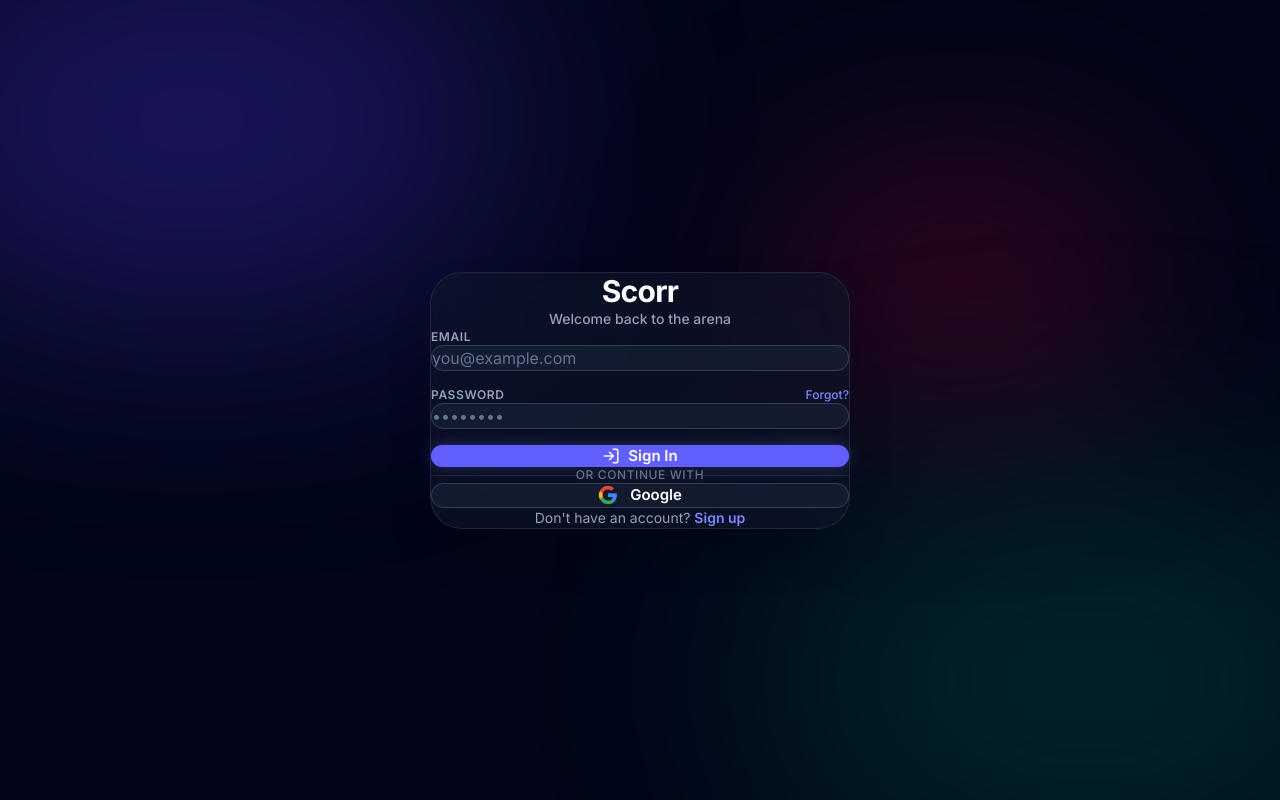
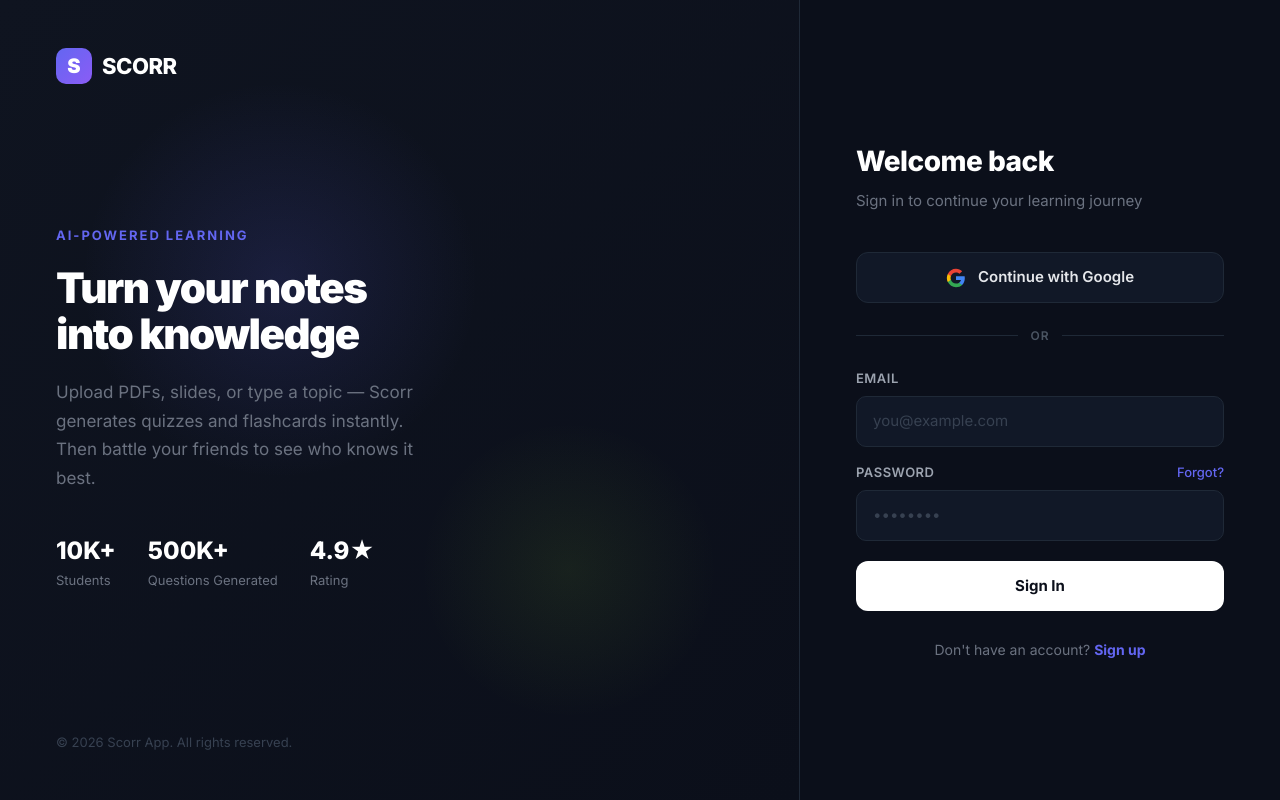
Before and after one commit to shashianand25/Scorr, a Next.js app in the folder web/: page /login in a window 1280 px wide. Built offline with nearby package versions, Linux system fonts and the light colour scheme; no server answers.

Commit message:
fix: Rename site to Scorr and redesign login page

```diff
--- a/web/src/app/layout.tsx
+++ b/web/src/app/layout.tsx
@@ -20,8 +20,8 @@ const inter = Inter({
 });
 
 export const metadata: Metadata = {
-  title: "Recall — Battle Arena",
-  description: "Challenge friends to real-time quiz battles on Recall",
+  title: "Scorr — AI-Powered Quizzes & Flashcards",
+  description: "Turn your notes, PDFs, and slides into AI-generated quizzes and flashcards. Study smarter and ace your exams with Scorr.",
 };
 
 export default function RootLayout({
--- a/web/src/app/login/page.tsx
+++ b/web/src/app/login/page.tsx
@@ -4,7 +4,6 @@ import { useState, useEffect } from "react";
 import { useRouter } from "next/navigation";
 import { signInWithEmail, signUpWithEmail, signInWithGoogle } from "@/lib/firebase";
 import { useAuthStore } from "@/store/auth";
-import { LogIn, UserPlus } from "lucide-react";
 import Link from "next/link";
 
 export default function LoginPage() {
@@ -19,23 +18,20 @@ export default function LoginPage() {
   const router = useRouter();
 
   useEffect(() => {
-    if (!loading && user) {
-      router.push("/dashboard");
-    }
+    if (!loading && user) router.push("/dashboard");
   }, [user, loading, router]);
 
   const handleSubmit = async (e: React.FormEvent) => {
     e.preventDefault();
     setError(null);
     setIsLoading(true);
-
     try {
       if (isLogin) {
-        const { user: signedInUser, error: signInError } = await signInWithEmail(email, password);
-        if (signInError) setError(signInError);
+        const { error: err } = await signInWithEmail(email, password);
+        if (err) setError(err);
       } else {
-        const { user: signedUpUser, error: signUpError } = await signUpWithEmail(email, password, name);
-        if (signUpError) setError(signUpError);
+        const { error: err } = await signUpWithEmail(email, password, name);
+        if (err) setError(err);
       }
     } catch (err: any) {
       setError(err.message || "An unexpected error occurred.");
@@ -44,123 +40,254 @@ export default function LoginPage() {
     }
   };
 
-  const handleGoogleSignIn = async () => {
+  const handleGoogle = async () => {
     setError(null);
     setIsLoading(true);
-    try {
-      await signInWithGoogle();
-    } catch (err: any) {
-      setError(err.message || "Google Sign-In Failed");
-    } finally {
-      setIsLoading(false);
-    }
+    try { await signInWithGoogle(); }
+    catch (err: any) { setError(err.message || "Google Sign-In failed."); }
+    finally { setIsLoading(false); }
   };
 
-  if (loading) return null; // Or a beautiful loading spinner
+  if (loading) return null;
 
   return (
-    <div className="relative min-h-screen flex items-center justify-center p-6 overflow-hidden bg-slate-950">
-      {/* Animated Background Orbs */}
-      <div className="absolute top-[-10%] left-[-10%] w-[50%] h-[50%] rounded-full bg-indigo-600/30 blur-[120px] pointer-events-none" />
-      <div className="absolute bottom-[-10%] right-[-10%] w-[50%] h-[50%] rounded-full bg-emerald-600/20 blur-[120px] pointer-events-none" />
-      <div className="absolute top-[20%] right-[10%] w-[30%] h-[30%] rounded-full bg-rose-600/20 blur-[100px] pointer-events-none" />
+    <div style={{
+      minHeight: "100vh",
+      background: "#0b0f1a",
+      display: "flex",
+      fontFamily: "'Inter', -apple-system, sans-serif",
+    }}>
+      {/* ── Left panel — branding ── */}
+      <div style={{
+        flex: 1,
+        display: "flex",
+        flexDirection: "column",
+        justifyContent: "space-between",
+        padding: "48px 56px",
+        background: "linear-gradient(135deg, #0f1420 0%, #0b0f1a 100%)",
+        borderRight: "1px solid #1f2937",
+        position: "relative",
+        overflow: "hidden",
+      }}>
+        {/* Background glow orbs */}
+        <div style={{
+          position: "absolute", top: "10%", left: "10%",
+          width: 400, height: 400, borderRadius: "50%",
+          background: "radial-gradient(circle, rgba(99,102,241,0.15) 0%, transparent 70%)",
+          pointerEvents: "none",
+        }} />
+        <div style={{
+          position: "absolute", bottom: "10%", right: "10%",
+          width: 300, height: 300, borderRadius: "50%",
+          background: "radial-gradient(circle, rgba(163,230,53,0.08) 0%, transparent 70%)",
+          pointerEvents: "none",
+        }} />
 
-      <div className="relative z-10 w-full max-w-[420px] bg-slate-900/60 backdrop-blur-xl border border-slate-700/50 rounded-[32px] p-8 shadow-2xl">
-        <div className="text-center mb-8">
-          <Link href="/" className="inline-block text-3xl font-bold text-white mb-2 tracking-tight">
-            Scorr
-          </Link>
-          <p className="text-slate-400 text-sm font-medium">
-            {isLogin ? "Welcome back to the arena" : "Join the ultimate quiz platform"}
+        {/* Logo */}
+        <Link href="/" style={{ textDecoration: "none", display: "flex", alignItems: "center", gap: 10 }}>
+          <div style={{
+            width: 36, height: 36, borderRadius: 10,
+            background: "linear-gradient(135deg, #6366f1, #8b5cf6)",
+            display: "flex", alignItems: "center", justifyContent: "center",
+          }}>
+            <span style={{ color: "#fff", fontWeight: 900, fontSize: 20 }}>S</span>
+          </div>
+          <span style={{ color: "#fff", fontWeight: 800, fontSize: 22, letterSpacing: "-0.5px" }}>SCORR</span>
+        </Link>
+
+        {/* Center quote */}
+        <div style={{ position: "relative", zIndex: 1 }}>
+          <div style={{ fontSize: 13, color: "#6366f1", fontWeight: 700, letterSpacing: "2px", textTransform: "uppercase", marginBottom: 20 }}>
+            AI-Powered Learning
+          </div>
+          <h2 style={{
+            fontSize: 42, fontWeight: 900, color: "#fff", lineHeight: 1.1,
+            letterSpacing: "-1.5px", marginBottom: 20,
+          }}>
+            Turn your notes<br />into knowledge
+          </h2>
+          <p style={{ fontSize: 17, color: "#6b7280", lineHeight: 1.7, maxWidth: 380 }}>
+            Upload PDFs, slides, or type a topic — Scorr generates quizzes and flashcards instantly. Then battle your friends to see who knows it best.
+          </p>
+
+          {/* Stats row */}
+          <div style={{ display: "flex", gap: 32, marginTop: 40 }}>
+            {[
+              { val: "10K+", label: "Students" },
+              { val: "500K+", label: "Questions Generated" },
+              { val: "4.9★", label: "Rating" },
+            ].map((s) => (
+              <div key={s.label}>
+                <div style={{ fontSize: 24, fontWeight: 800, color: "#fff" }}>{s.val}</div>
+                <div style={{ fontSize: 13, color: "#6b7280", marginTop: 2 }}>{s.label}</div>
+              </div>
+            ))}
+          </div>
+        </div>
+
+        {/* Bottom note */}
+        <p style={{ fontSize: 13, color: "#374151" }}>
+          © {new Date().getFullYear()} Scorr App. All rights reserved.
+        </p>
+      </div>
+
+      {/* ── Right panel — form ── */}
+      <div style={{
+        width: 480,
+        display: "flex",
+        flexDirection: "column",
+        justifyContent: "center",
+        padding: "48px 56px",
+        background: "#0b0f1a",
+      }}>
+        <div style={{ marginBottom: 40 }}>
+          <h1 style={{ fontSize: 28, fontWeight: 800, color: "#fff", marginBottom: 8, letterSpacing: "-0.5px" }}>
+            {isLogin ? "Welcome back" : "Create your account"}
+          </h1>
+          <p style={{ fontSize: 15, color: "#6b7280" }}>
+            {isLogin ? "Sign in to continue your learning journey" : "Start generating quizzes in seconds"}
           </p>
         </div>
 
+        {/* Error */}
         {error && (
-          <div className="bg-red-500/10 border border-red-500/20 text-red-400 p-3 rounded-xl mb-6 text-sm text-center">
-            {error}
-          </div>
+          <div style={{
+            background: "rgba(239,68,68,0.08)", border: "1px solid rgba(239,68,68,0.25)",
+            borderRadius: 10, padding: "12px 16px", marginBottom: 24,
+            fontSize: 14, color: "#f87171",
+          }}>{error}</div>
         )}
 
-        <form onSubmit={handleSubmit} className="flex flex-col gap-4 mb-6">
+        {/* Google button */}
+        <button
+          onClick={handleGoogle}
+          disabled={isLoading}
+          style={{
+            width: "100%", background: "#111827", border: "1px solid #1f2937",
+            borderRadius: 12, padding: "13px 20px", marginBottom: 24,
+            display: "flex", alignItems: "center", justifyContent: "center", gap: 12,
+            color: "#e5e7eb", fontSize: 15, fontWeight: 600, cursor: "pointer",
+            transition: "border-color 0.2s",
+          }}
+          onMouseEnter={(e) => (e.currentTarget.style.borderColor = "#374151")}
+          onMouseLeave={(e) => (e.currentTarget.style.borderColor = "#1f2937")}
+        >
+          <svg width="20" height="20" viewBox="0 0 24 24">
+            <path d="M22.56 12.25c0-.78-.07-1.53-.2-2.25H12v4.26h5.92c-.26 1.37-1.04 2.53-2.21 3.31v2.77h3.57c2.08-1.92 3.28-4.74 3.28-8.09z" fill="#4285F4"/>
+            <path d="M12 23c2.97 0 5.46-.98 7.28-2.66l-3.57-2.77c-.98.66-2.23 1.06-3.71 1.06-2.86 0-5.29-1.93-6.16-4.53H2.18v2.84C3.99 20.53 7.7 23 12 23z" fill="#34A853"/>
+            <path d="M5.84 14.09c-.22-.66-.35-1.36-.35-2.09s.13-1.43.35-2.09V7.07H2.18C1.43 8.55 1 10.22 1 12s.43 3.45 1.18 4.93l2.85-2.22.81-.62z" fill="#FBBC05"/>
+            <path d="M12 5.38c1.62 0 3.06.56 4.21 1.64l3.15-3.15C17.45 2.09 14.97 1 12 1 7.7 1 3.99 3.47 2.18 7.07l3.66 2.84c.87-2.6 3.3-4.53 6.16-4.53z" fill="#EA4335"/>
+          </svg>
+          Continue with Google
+        </button>
+
+        {/* Divider */}
+        <div style={{ display: "flex", alignItems: "center", gap: 12, marginBottom: 24 }}>
+          <div style={{ flex: 1, height: 1, background: "#1f2937" }} />
+          <span style={{ fontSize: 12, color: "#4b5563", fontWeight: 600, textTransform: "uppercase", letterSpacing: "1px" }}>or</span>
+          <div style={{ flex: 1, height: 1, background: "#1f2937" }} />
+        </div>
+
+        {/* Form */}
+        <form onSubmit={handleSubmit} style={{ display: "flex", flexDirection: "column", gap: 16 }}>
           {!isLogin && (
             <div>
-              <label className="block text-xs font-semibold text-slate-400 uppercase tracking-wider mb-2 ml-1">Name</label>
+              <label style={{ display: "block", fontSize: 13, fontWeight: 600, color: "#9ca3af", marginBottom: 8, textTransform: "uppercase", letterSpacing: "0.5px" }}>Full Name</label>
               <input
                 type="text"
                 value={name}
                 onChange={(e) => setName(e.target.value)}
-                className="w-full bg-slate-800/50 border border-slate-700 text-white rounded-xl px-4 py-3 focus:outline-none focus:ring-2 focus:ring-indigo-500 transition-all placeholder:text-slate-500"
                 placeholder="John Doe"
                 required={!isLogin}
+                style={{
+                  width: "100%", background: "#111827", border: "1px solid #1f2937",
+                  borderRadius: 10, padding: "13px 16px", fontSize: 15, color: "#fff",
+                  outline: "none", boxSizing: "border-box",
+                  fontFamily: "inherit",
+                }}
+                onFocus={(e) => (e.currentTarget.style.borderColor = "#6366f1")}
+                onBlur={(e) => (e.currentTarget.style.borderColor = "#1f2937")}
               />
             </div>
           )}
           <div>
-            <label className="block text-xs font-semibold text-slate-400 uppercase tracking-wider mb-2 ml-1">Email</label>
+            <label style={{ display: "block", fontSize: 13, fontWeight: 600, color: "#9ca3af", marginBottom: 8, textTransform: "uppercase", letterSpacing: "0.5px" }}>Email</label>
             <input
               type="email"
               value={email}
               onChange={(e) => setEmail(e.target.value)}
-              className="w-full bg-slate-800/50 border border-slate-700 text-white rounded-xl px-4 py-3 focus:outline-none focus:ring-2 focus:ring-indigo-500 transition-all placeholder:text-slate-500"
               placeholder="you@example.com"
               required
+              style={{
+                width: "100%", background: "#111827", border: "1px solid #1f2937",
+                borderRadius: 10, padding: "13px 16px", fontSize: 15, color: "#fff",
+                outline: "none", boxSizing: "border-box", fontFamily: "inherit",
+              }}
+              onFocus={(e) => (e.currentTarget.style.borderColor = "#6366f1")}
+              onBlur={(e) => (e.currentTarget.style.borderColor = "#1f2937")}
             />
           </div>
           <div>
-            <div className="flex justify-between items-center mb-2 ml-1">
-              <label className="block text-xs font-semibold text-slate-400 uppercase tracking-wider">Password</label>
-              {isLogin && <a href="#" className="text-xs text-indigo-400 hover:text-indigo-300 font-medium">Forgot?</a>}
+            <div style={{ display: "flex", justifyContent: "space-between", alignItems: "center", marginBottom: 8 }}>
+              <label style={{ fontSize: 13, fontWeight: 600, color: "#9ca3af", textTransform: "uppercase", letterSpacing: "0.5px" }}>Password</label>
+              {isLogin && <a href="#" style={{ fontSize: 13, color: "#6366f1", textDecoration: "none", fontWeight: 500 }}>Forgot?</a>}
             </div>
             <input
               type="password"
               value={password}
               onChange={(e) => setPassword(e.target.value)}
-              className="w-full bg-slate-800/50 border border-slate-700 text-white rounded-xl px-4 py-3 focus:outline-none focus:ring-2 focus:ring-indigo-500 transition-all placeholder:text-slate-500"
               placeholder="••••••••"
               required
+              style={{
+                width: "100%", background: "#111827", border: "1px solid #1f2937",
+                borderRadius: 10, padding: "13px 16px", fontSize: 15, color: "#fff",
+                outline: "none", boxSizing: "border-box", fontFamily: "inherit",
+              }}
+              onFocus={(e) => (e.currentTarget.style.borderColor = "#6366f1")}
+              onBlur={(e) => (e.currentTarget.style.borderColor = "#1f2937")}
             />
           </div>
 
           <button
             type="submit"
             disabled={isLoading}
-            className="w-full mt-2 bg-indigo-500 hover:bg-indigo-400 disabled:opacity-50 disabled:hover:bg-indigo-500 transition-all duration-300 text-white text-[15px] font-semibold py-3.5 rounded-xl shadow-[0_0_15px_rgba(99,102,241,0.3)] hover:shadow-[0_0_20px_rgba(99,102,241,0.5)] flex items-center justify-center gap-2"
+            style={{
+              width: "100%", background: "#fff", color: "#0b0f1a",
+              border: "none", borderRadius: 12, padding: "14px 20px",
+              fontSize: 15, fontWeight: 700, cursor: isLoading ? "not-allowed" : "pointer",
+              opacity: isLoading ? 0.7 : 1,
+              display: "flex", alignItems: "center", justifyContent: "center", gap: 8,
+              fontFamily: "inherit", marginTop: 4,
+              transition: "opacity 0.2s",
+            }}
           >
             {isLoading ? (
-              <div className="w-5 h-5 border-2 border-white/20 border-t-white rounded-full animate-spin" />
-            ) : isLogin ? (
-              <><LogIn size={18} /> Sign In</>
-            ) : (
-              <><UserPlus size={18} /> Create Account</>
-            )}
+              <div style={{
+                width: 20, height: 20, border: "2px solid rgba(0,0,0,0.2)",
+                borderTop: "2px solid #0b0f1a", borderRadius: "50%",
+                animation: "spin 0.8s linear infinite",
+              }} />
+            ) : (isLogin ? "Sign In" : "Create Account")}
           </button>
         </form>
 
-        <div className="relative flex items-center justify-center my-6">
-          <div className="absolute inset-0 flex items-center"><div className="w-full border-t border-slate-700/50" /></div>
-          <div className="relative px-3 bg-slate-900/60 text-xs font-medium text-slate-500 uppercase tracking-wider">Or continue with</div>
-        </div>
-
-        <button
-          onClick={handleGoogleSignIn}
-          disabled={isLoading}
-          className="w-full bg-slate-800/50 hover:bg-slate-700/50 border border-slate-700 transition-all duration-300 text-white text-[15px] font-semibold py-3.5 rounded-xl flex items-center justify-center gap-3"
-        >
-          <svg className="w-5 h-5" viewBox="0 0 24 24" xmlns="http://www.w3.org/2000/svg">
-            <path d="M22.56 12.25c0-.78-.07-1.53-.2-2.25H12v4.26h5.92c-.26 1.37-1.04 2.53-2.21 3.31v2.77h3.57c2.08-1.92 3.28-4.74 3.28-8.09z" fill="#4285F4"/>
-            <path d="M12 23c2.97 0 5.46-.98 7.28-2.66l-3.57-2.77c-.98.66-2.23 1.06-3.71 1.06-2.86 0-5.29-1.93-6.16-4.53H2.18v2.84C3.99 20.53 7.7 23 12 23z" fill="#34A853"/>
-            <path d="M5.84 14.09c-.22-.66-.35-1.36-.35-2.09s.13-1.43.35-2.09V7.07H2.18C1.43 8.55 1 10.22 1 12s.43 3.45 1.18 4.93l2.85-2.22.81-.62z" fill="#FBBC05"/>
-            <path d="M12 5.38c1.62 0 3.06.56 4.21 1.64l3.15-3.15C17.45 2.09 14.97 1 12 1 7.7 1 3.99 3.47 2.18 7.07l3.66 2.84c.87-2.6 3.3-4.53 6.16-4.53z" fill="#EA4335"/>
-          </svg>
-          Google
-        </button>
-
-        <p className="mt-8 text-center text-sm text-slate-400">
+        <p style={{ textAlign: "center", fontSize: 14, color: "#6b7280", marginTop: 28 }}>
           {isLogin ? "Don't have an account?" : "Already have an account?"}{" "}
-          <button onClick={() => setIsLogin(!isLogin)} className="text-indigo-400 font-semibold hover:text-indigo-300 transition-colors">
+          <button
+            onClick={() => { setIsLogin(!isLogin); setError(null); }}
+            style={{
+              background: "none", border: "none", color: "#6366f1",
+              fontWeight: 700, cursor: "pointer", fontSize: 14, fontFamily: "inherit",
+            }}
+          >
             {isLogin ? "Sign up" : "Sign in"}
           </button>
         </p>
+
+        <style dangerouslySetInnerHTML={{ __html: `
+          @keyframes spin { to { transform: rotate(360deg); } }
+          input::placeholder { color: #374151; }
+        ` }} />
       </div>
     </div>
   );
```
Also changed, not shown: 1 other file (tests, documents, lock files or other folders).
